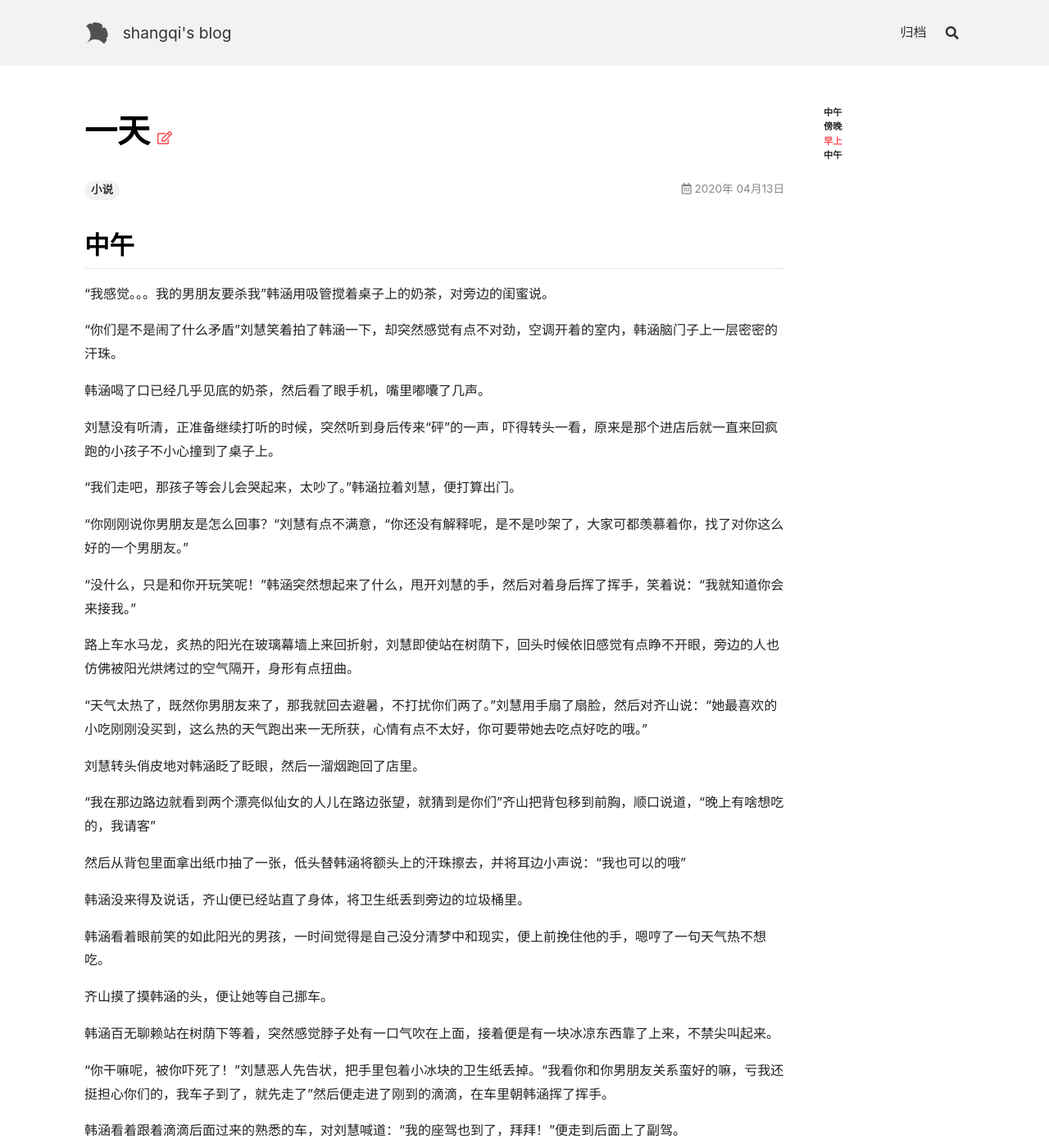
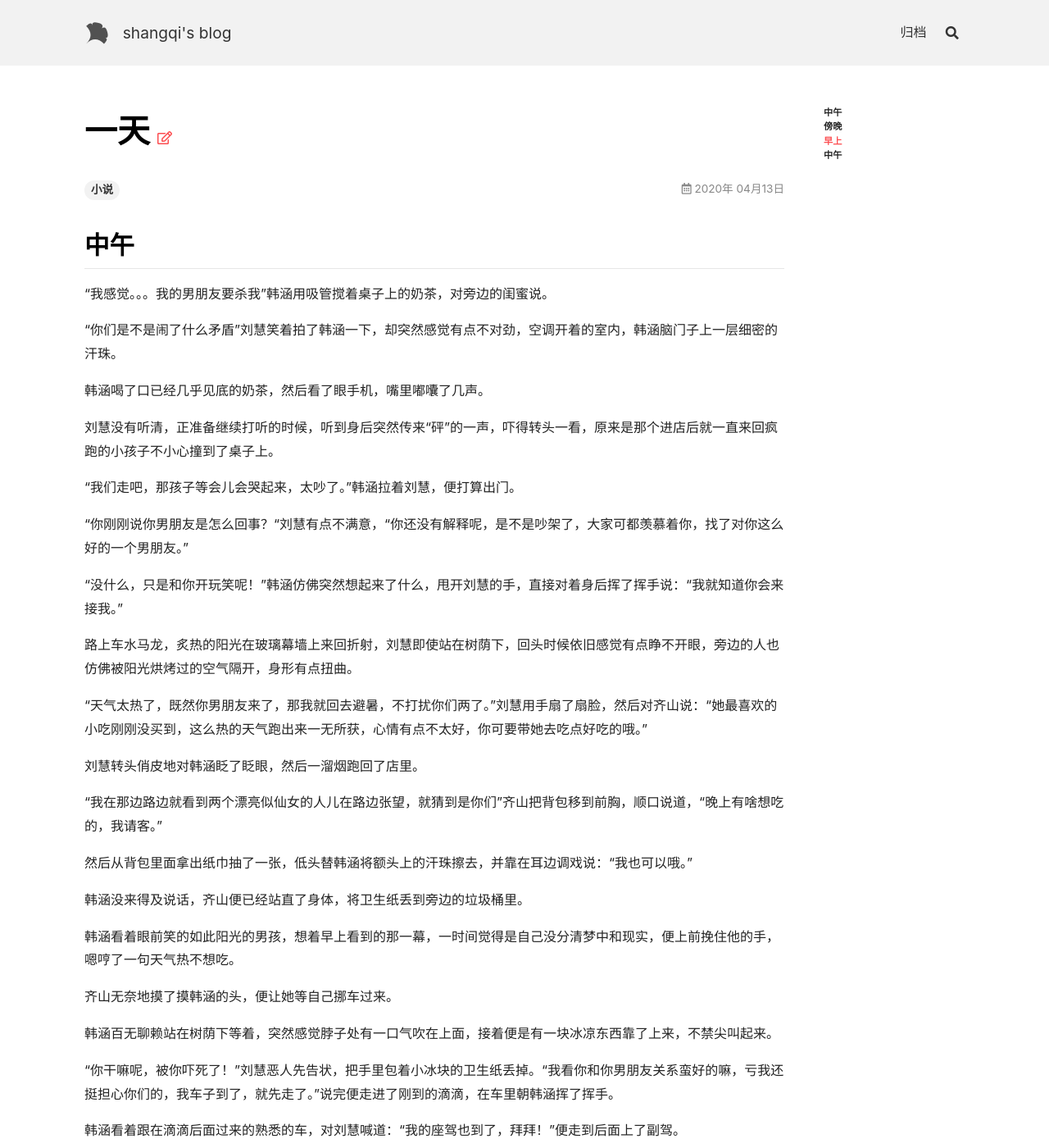
Before and after one commit to geocguy/geocguy.github.io, a Jekyll site: the page built from _posts/2020-4-13-一天.md, in a window 1280 px wide and 1400 px high. Shown: the whole window at 82% size. Built offline with Jekyll 4.4.1, drawn with Linux system fonts in a browser that asks for light colours; nearby versions of some CDN libraries; some of the changed text lies outside the part shown.

Commit message:
Update 2020-4-13-一天.md

```diff
--- a/_posts/2020-4-13-一天.md
+++ b/_posts/2020-4-13-一天.md
@@ -11,17 +11,17 @@ tags: 小说
 
 “我感觉。。。我的男朋友要杀我”韩涵用吸管搅着桌子上的奶茶，对旁边的闺蜜说。
 
-“你们是不是闹了什么矛盾”刘慧笑着拍了韩涵一下，却突然感觉有点不对劲，空调开着的室内，韩涵脑门子上一层密密的汗珠。
+“你们是不是闹了什么矛盾”刘慧笑着拍了韩涵一下，却突然感觉有点不对劲，空调开着的室内，韩涵脑门子上一层细密的汗珠。
 
 韩涵喝了口已经几乎见底的奶茶，然后看了眼手机，嘴里嘟囔了几声。
 
-刘慧没有听清，正准备继续打听的时候，突然听到身后传来“砰”的一声，吓得转头一看，原来是那个进店后就一直来回疯跑的小孩子不小心撞到了桌子上。
+刘慧没有听清，正准备继续打听的时候，听到身后突然传来“砰”的一声，吓得转头一看，原来是那个进店后就一直来回疯跑的小孩子不小心撞到了桌子上。
 
 “我们走吧，那孩子等会儿会哭起来，太吵了。”韩涵拉着刘慧，便打算出门。
 
 “你刚刚说你男朋友是怎么回事？“刘慧有点不满意，“你还没有解释呢，是不是吵架了，大家可都羡慕着你，找了对你这么好的一个男朋友。”
 
-“没什么，只是和你开玩笑呢！”韩涵突然想起来了什么，甩开刘慧的手，然后对着身后挥了挥手，笑着说：“我就知道你会来接我。”
+“没什么，只是和你开玩笑呢！”韩涵仿佛突然想起来了什么，甩开刘慧的手，直接对着身后挥了挥手说：“我就知道你会来接我。”
 
 路上车水马龙，炙热的阳光在玻璃幕墙上来回折射，刘慧即使站在树荫下，回头时候依旧感觉有点睁不开眼，旁边的人也仿佛被阳光烘烤过的空气隔开，身形有点扭曲。
 
@@ -29,25 +29,25 @@ tags: 小说
 
 刘慧转头俏皮地对韩涵眨了眨眼，然后一溜烟跑回了店里。
 
-“我在那边路边就看到两个漂亮似仙女的人儿在路边张望，就猜到是你们”齐山把背包移到前胸，顺口说道，“晚上有啥想吃的，我请客”
+“我在那边路边就看到两个漂亮似仙女的人儿在路边张望，就猜到是你们”齐山把背包移到前胸，顺口说道，“晚上有啥想吃的，我请客。”
 
-然后从背包里面拿出纸巾抽了一张，低头替韩涵将额头上的汗珠擦去，并将耳边小声说：“我也可以的哦”
+然后从背包里面拿出纸巾抽了一张，低头替韩涵将额头上的汗珠擦去，并靠在耳边调戏说：“我也可以哦。”
 
 韩涵没来得及说话，齐山便已经站直了身体，将卫生纸丢到旁边的垃圾桶里。
 
-韩涵看着眼前笑的如此阳光的男孩，一时间觉得是自己没分清梦中和现实，便上前挽住他的手，嗯哼了一句天气热不想吃。
+韩涵看着眼前笑的如此阳光的男孩，想着早上看到的那一幕，一时间觉得是自己没分清梦中和现实，便上前挽住他的手，嗯哼了一句天气热不想吃。
 
-齐山摸了摸韩涵的头，便让她等自己挪车。
+齐山无奈地摸了摸韩涵的头，便让她等自己挪车过来。
 
 韩涵百无聊赖站在树荫下等着，突然感觉脖子处有一口气吹在上面，接着便是有一块冰凉东西靠了上来，不禁尖叫起来。
 
-“你干嘛呢，被你吓死了！”刘慧恶人先告状，把手里包着小冰块的卫生纸丢掉。“我看你和你男朋友关系蛮好的嘛，亏我还挺担心你们的，我车子到了，就先走了”然后便走进了刚到的滴滴，在车里朝韩涵挥了挥手。
+“你干嘛呢，被你吓死了！”刘慧恶人先告状，把手里包着小冰块的卫生纸丢掉。“我看你和你男朋友关系蛮好的嘛，亏我还挺担心你们的，我车子到了，就先走了。”说完便走进了刚到的滴滴，在车里朝韩涵挥了挥手。
 
-韩涵看着跟着滴滴后面过来的熟悉的车，对刘慧喊道：“我的座驾也到了，拜拜！”便走到后面上了副驾。
+韩涵看着跟在滴滴后面过来的熟悉的车，对刘慧喊道：“我的座驾也到了，拜拜！”便走到后面上了副驾。
 
 “当当当当！”齐山献宝一样，拿出一杯冰淇淋递给韩涵，“呐，你最喜欢的草莓味。”
 
-韩涵近距离看着他的脸，依旧有点没有兴致，便对齐山说：“今天外面太热了，我们还是直接回家吧！”
+韩涵近距离看着他的脸，依旧有点没有兴致，便对齐山说：“今天外面太热了，还是直接回家吧！”
 
 齐山虽然不知道发生了什么，但习惯了听话的他还是没有提出异议。
 
@@ -55,11 +55,11 @@ tags: 小说
 
 齐山看了看时间，想着一下午也没有干啥，便拿着刀走到韩涵的卧室里，熟门熟路的从水果篮里拿起一个苹果，对韩涵说：“你中午也没有吃啥，我给你削个苹果再回去。”
 
-韩涵看着刀尖，突然又想起来早上脑海中出现的东西，打了个冷颤，还是对齐山说：“我现在不太想吃，我先睡会觉，醒来自己下点面就可以了，你先回去吧。”
+韩涵看着刀尖，突然又想起来早上脑海中出现的东西，打了个寒颤，还是对齐山说：“现在不太想吃，我先休息会儿，醒来自己下点面就可以了。”
 
 齐山有点无奈的看着躲在被子里的女生，也想到自己还有点事情，只能对她说：“好的，那我先走了，明天早上再来给你做点早餐。”然后便出门去了。
 
-韩涵站在窗帘后面，看着熟悉的车走到十字路口，突然一辆货车冲了出来。
+韩涵走到窗帘后面，看着熟悉的车走到十字路口，突然一辆货车冲了出来。
 
 鲜血喷涌，车毁人亡。
 
```
Also changed, not shown: other parts of _posts/2020-4-13-一天.md (+4 -4 lines).
